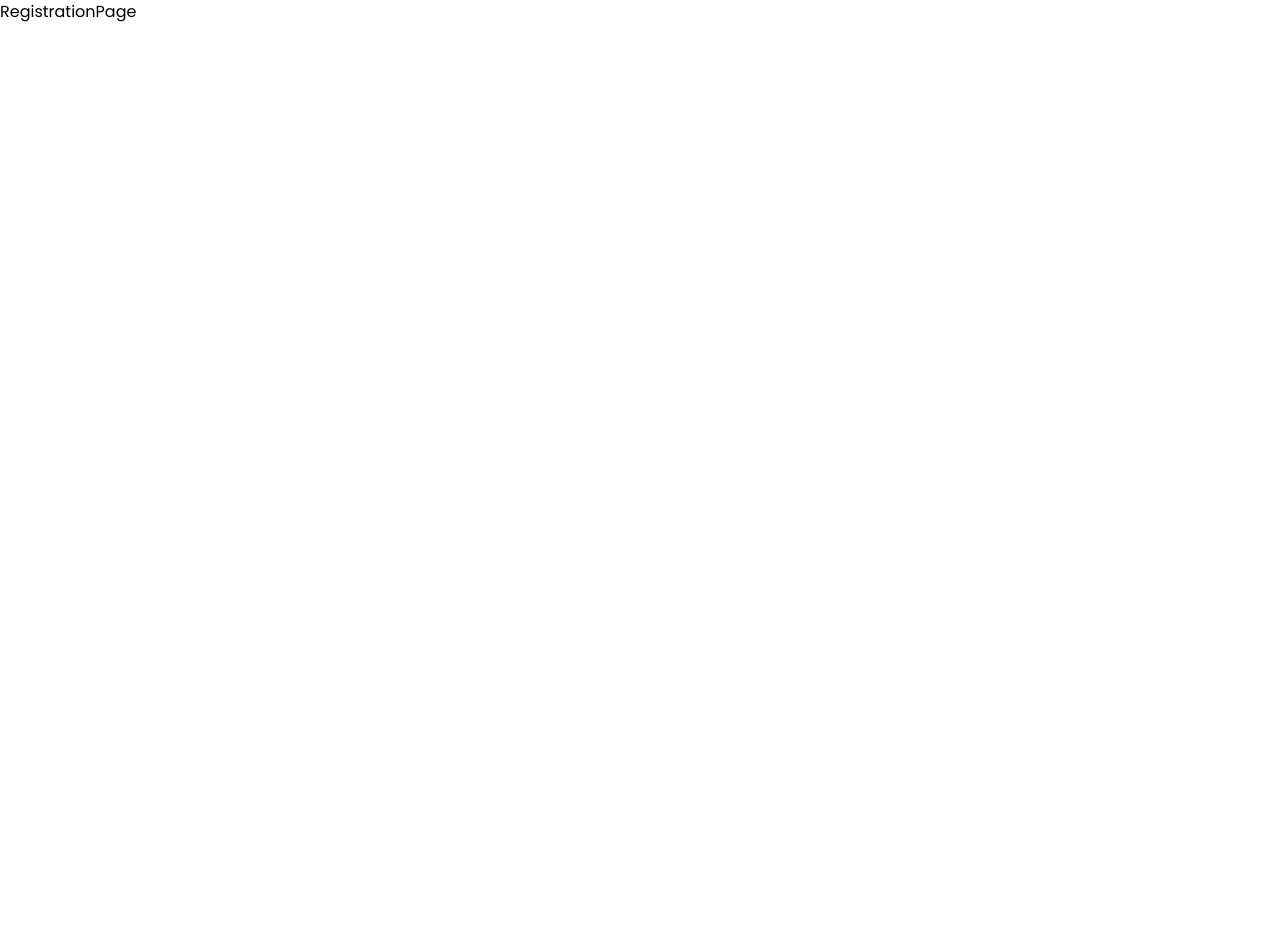
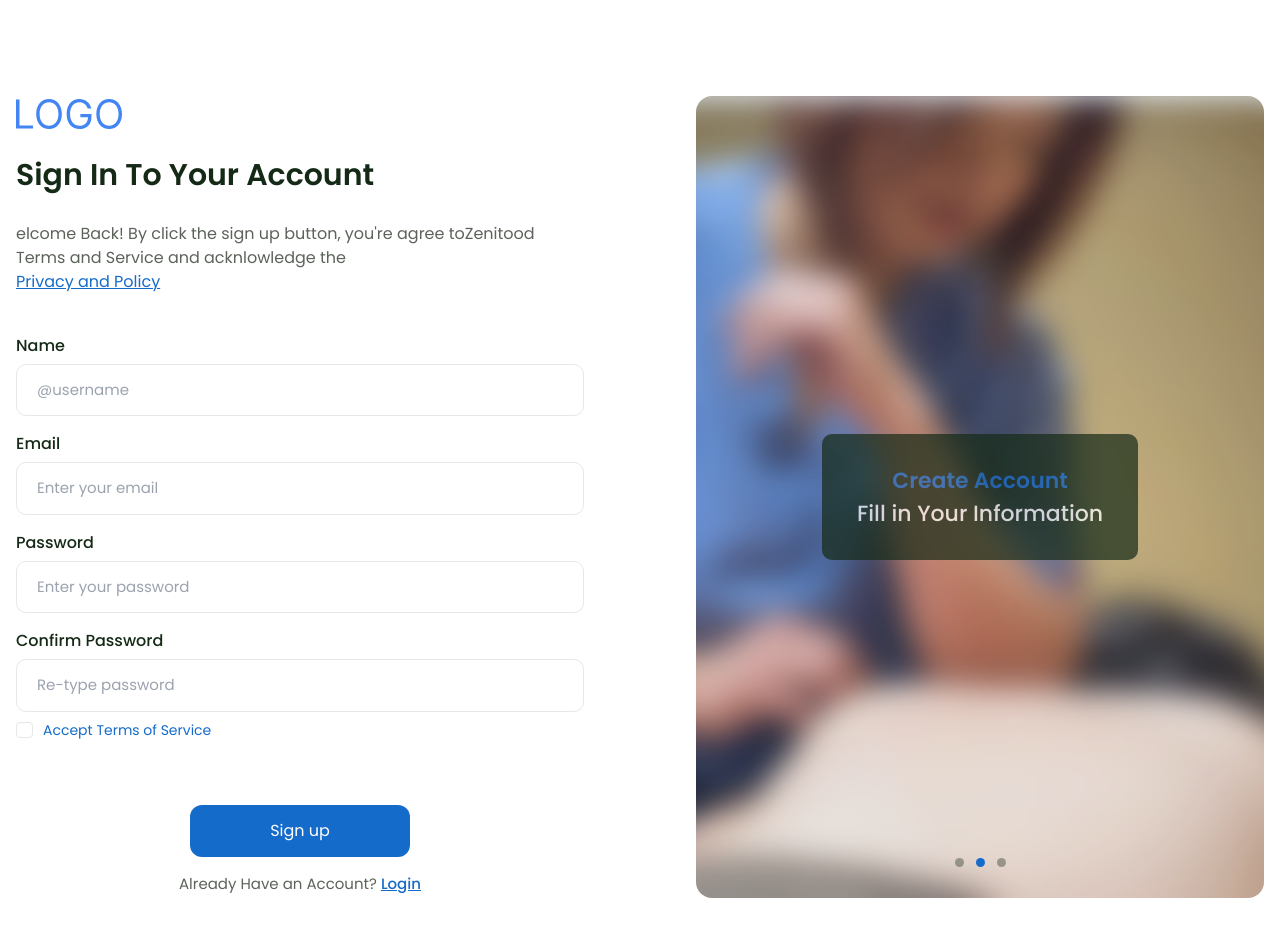
Before and after one commit to towhid046/therapist-client, a React (Vite) app: page /registration in a window 1280 px wide. Shown: the top 936 px of the page. Before the commit the page ends 800 px from the top, so only its background shows below. Built offline with nearby package versions, Linux system fonts and the light colour scheme.

Commit message:
added registration page

```diff
--- /dev/null
+++ b/src/hooks/useScrollToTop.jsx
@@ -0,0 +1,9 @@
+import { useEffect } from "react";
+
+const useScrollToTop = () => {
+  useEffect(() => {
+    window.scrollTo({ top: 0, behavior: "smooth" });
+  }, []);
+};
+
+export default useScrollToTop;
--- a/src/pages/HomePage/HomePage.jsx
+++ b/src/pages/HomePage/HomePage.jsx
@@ -3,7 +3,9 @@ import Therapists from "./Therapists/Therapists";
 import TestimonialsFeatures from "./TestimonialsFeatures/TestimonialsFeatures";
 import NavbarLeft from "./../../components/Shared/NavbarLeft/NavbarLeft";
 import NavbarTop from "../../components/Shared/NavbarTop/NavbarTop";
+import useScrollToTop from "../../hooks/useScrollToTop";
 const HomePage = () => {
+  useScrollToTop()
   return (
     <section className="flex">
       <NavbarLeft />
--- a/src/pages/LoginPage/LoginBanner/LoginBanner.jsx
+++ b/src/pages/LoginPage/LoginBanner/LoginBanner.jsx
@@ -1,15 +1,15 @@
 import loginImg from "../../../assets/images/login/login-img.png";
 
-const LoginBanner = () => {
+const LoginBanner = ({ children }) => {
   return (
     <div
       className="flex-1 min-h-[802px] rounded-[16px] bg-cover bg-center bg-no-repeat flex justify-center items-center relative"
       style={{ backgroundImage: `url('${loginImg}')` }}
     >
-      <div className="bg-[#152A16] opacity-[0.7] w-max rounded-[10px] py-[30px] px-[35px]">
+      <div className="bg-[#152A16] opacity-[0.7] max-w-[341px] text-center rounded-[10px] py-[30px] px-[35px]">
         <p className="text-white text-[22px] font-medium">
-          <span className="font-semibold text-primary-color">Sign In</span> to
-          view all the <br /> massage therapists
+          {children}
+
         </p>
       </div>
       <ul className="flex gap-3 justify-center absolute bottom-6">
--- /dev/null
+++ b/src/pages/LoginPage/LoginHeader/LoginHeader.jsx
@@ -0,0 +1,10 @@
+const LoginHeader = ({ title, description, customClass }) => {
+  return (
+    <div className={`mt-6 ${customClass}`}>
+      <h2 className="mb-6 text-[#152A16] text-[30px] font-semibold">{title}</h2>
+      <p className="text-[#5C635A]">{description}</p>
+    </div>
+  );
+};
+
+export default LoginHeader;
--- a/src/pages/LoginPage/LoginPage.jsx
+++ b/src/pages/LoginPage/LoginPage.jsx
@@ -2,18 +2,20 @@ import LoginBanner from "./LoginBanner/LoginBanner";
 import SocialLogin from "./SocialLogin/SocialLogin";
 import LoginForm from "./LoginForm/LoginForm";
 import Logo from "./../../components/Shared/Logo/Logo";
+import LoginHeader from "./LoginHeader/LoginHeader";
+import useScrollToTop from "../../hooks/useScrollToTop";
 const LoginPage = () => {
+  useScrollToTop();
   return (
     <section className="container mx-auto px-4 flex justify-between gap-28 items-center bg-white py-24">
       <div className="flex-1 text-[#5C635A]">
         <Logo />
-        <div className="mt-6 mb-10">
-          <h2 className="mb-6 text-[#152A16] text-[30px] font-semibold">
-            Log In To Your Account
-          </h2>
-          <p className="">Welcome Back! Select a method to login:</p>
-        </div>
 
+        <LoginHeader
+          title={"Log In To Your Account"}
+          description={"Welcome Back! Select a method to login:"}
+          customClass={"mb-10"}
+        />
         {/* social login */}
         <SocialLogin />
 
@@ -22,7 +24,10 @@ const LoginPage = () => {
       </div>
 
       {/* ----------------------------------------------------------- */}
-      <LoginBanner />
+      <LoginBanner>
+        <span className="font-semibold text-primary-color">Sign in</span> to
+        view all the message therapist
+      </LoginBanner>
     </section>
   );
 };
--- /dev/null
+++ b/src/pages/RegistrationPage/RegistrationForm/RegistrationForm.jsx
@@ -0,0 +1,83 @@
+import { useState } from "react";
+import { BsCheck } from "react-icons/bs";
+import { Link } from "react-router-dom";
+const RegistrationForm = () => {
+  const [toggle, setToggle] = useState(false);
+  return (
+    <form>
+      <div className="flex flex-col gap-1.5 mb-4 ">
+        <label className="text-[#152A16] font-medium">Name</label>
+        <input
+          type="text"
+          placeholder="@username"
+          className="text-[15px] px-5 py-3.5 rounded-[10px] border focus:outline-none focus:border-primary-color focus:border-opacity-50"
+        />
+      </div>
+
+      <div className="flex flex-col gap-1.5 mb-4 ">
+        <label className="text-[#152A16] font-medium">Email</label>
+        <input
+          type="email"
+          placeholder="Enter your email"
+          className="text-[15px] px-5 py-3.5 rounded-[10px] border focus:outline-none focus:border-primary-color focus:border-opacity-50"
+        />
+      </div>
+      <div className="flex flex-col gap-1.5 mb-4">
+        <label className="text-[#152A16] font-medium">Password</label>
+        <input
+          type="password"
+          placeholder="Enter your password"
+          className="text-[15px] px-5 py-3.5 rounded-[10px] border focus:outline-none focus:border-primary-color focus:border-opacity-50"
+        />
+      </div>
+      <div className="flex flex-col gap-1.5 mb-2">
+        <label className="text-[#152A16] font-medium">Confirm Password</label>
+        <input
+          type="password"
+          placeholder="Re-type password"
+          className="text-[15px] px-5 py-3.5 rounded-[10px] border focus:outline-none focus:border-primary-color focus:border-opacity-50"
+        />
+      </div>
+      <div>
+        <div className="flex items-center gap-2.5">
+          {!toggle ? (
+            <div
+              onClick={() => setToggle(!toggle)}
+              className="cursor-pointer w-[17px] h-[16px] border rounded"
+            ></div>
+          ) : (
+            <div
+              onClick={() => setToggle(!toggle)}
+              className="cursor-pointer w-[17px] h-[16px] border rounded flex justify-center items-center bg-primary-color"
+            >
+              <BsCheck className="text-white" />
+            </div>
+          )}
+          <span
+            onClick={() => setToggle(!toggle)}
+            className="cursor-pointer text-[14px] text-primary-color"
+          >
+            Accept Terms of Service
+          </span>
+        </div>
+      </div>
+
+      {/* sign in button */}
+
+      <div className="flex justify-center mt-16">
+        <button className="px-20 py-[14px] rounded-xl bg-primary-color text-white">
+          Sign up
+        </button>
+      </div>
+
+      <p className="text-center mt-4 text-[15px]">
+        Already Have an Account?{" "}
+        <Link to={"/login"}>
+          <u className="text-primary-color font-medium">Login</u>{" "}
+        </Link>
+      </p>
+    </form>
+  );
+};
+
+export default RegistrationForm;
--- a/src/pages/RegistrationPage/RegistrationPage.jsx
+++ b/src/pages/RegistrationPage/RegistrationPage.jsx
@@ -1,8 +1,40 @@
+import LoginBanner from "./../LoginPage/LoginBanner/LoginBanner";
+import Logo from "./../../components/Shared/Logo/Logo";
+import LoginHeader from "./../LoginPage/LoginHeader/LoginHeader";
+import RegistrationForm from "./RegistrationForm/RegistrationForm";
+import useScrollToTop from "../../hooks/useScrollToTop";
 
 const RegistrationPage = () => {
+  useScrollToTop();
+
   return (
-    <div>RegistrationPage</div>
-  )
-}
+    <section className="container mx-auto px-4 flex justify-between gap-28 items-center bg-white py-24">
+      <div className="flex-1 text-[#5C635A]">
+        <div className="mb-10">
+          <Logo />
+          <LoginHeader
+            title={"Sign In To Your Account"}
+            description={`elcome Back! By click the sign up button, you're agree toZenitood Terms and Service and acknlowledge the`}
+          />
+          <span className="text-primary-color underline cursor-pointer">
+            Privacy and Policy
+          </span>
+        </div>
 
-export default RegistrationPage
+        {/* registration form */}
+        <RegistrationForm />
+      </div>
+      <div className="flex-1">
+        <LoginBanner>
+          <span className="font-semibold text-primary-color">
+            Create Account
+          </span>{" "}
+          <br />
+          Fill in Your Information
+        </LoginBanner>
+      </div>
+    </section>
+  );
+};
+
+export default RegistrationPage;
```
